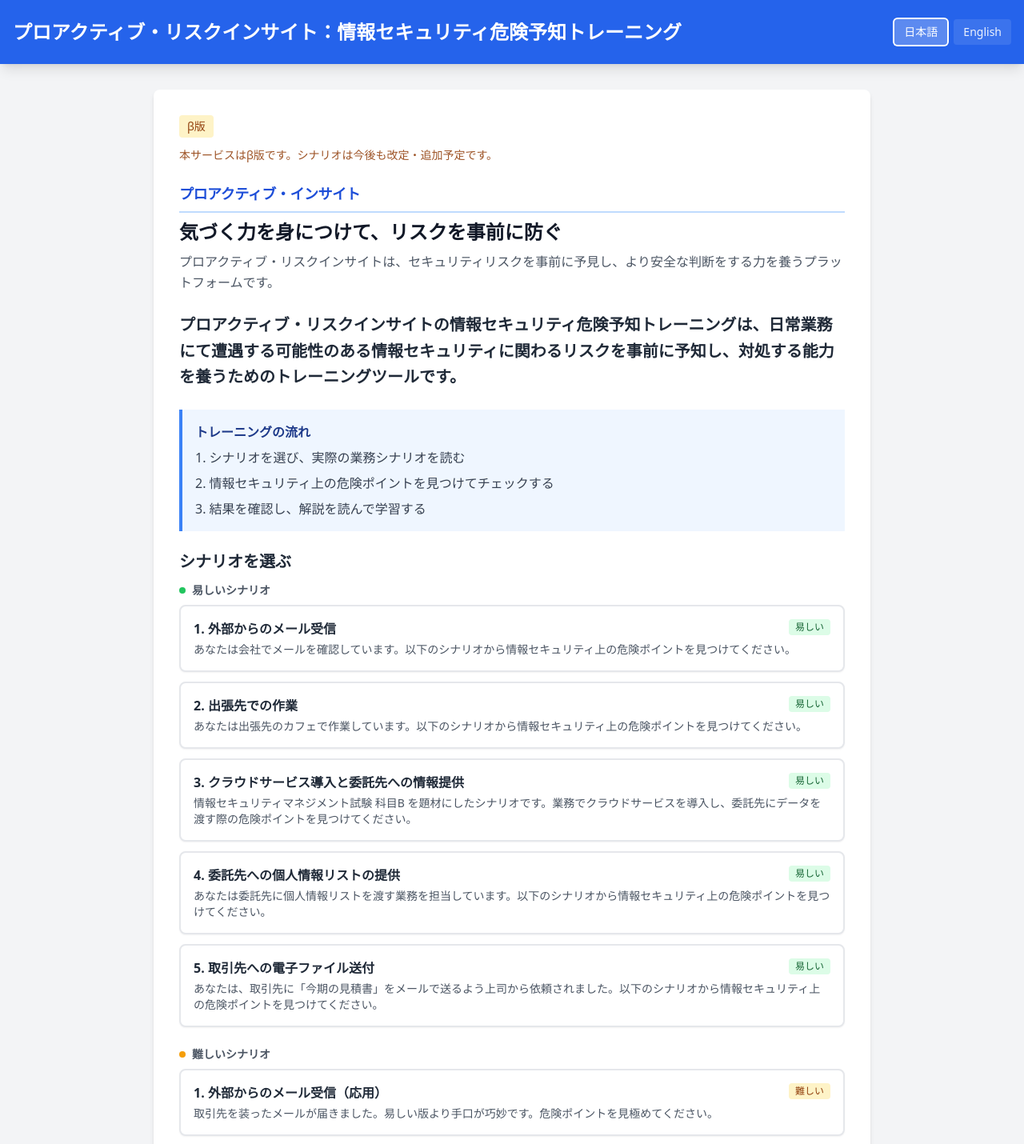
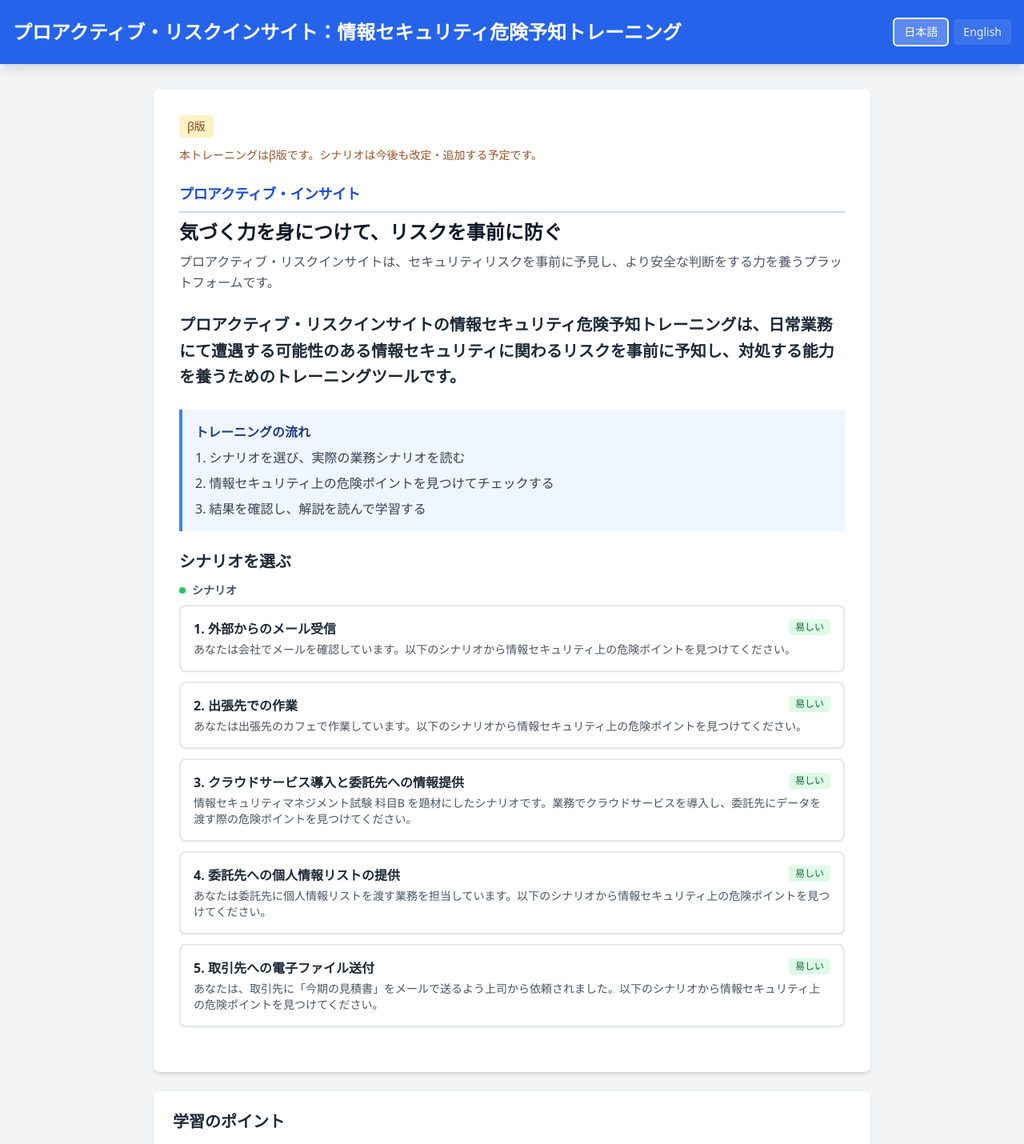
Before and after one commit to kt-hakama/PRI-InformationSecurity, a Next.js app: page / in a window 1280 px wide. Shown: the top 1430 px of the page at 80% size. Built offline with nearby package versions, Linux system fonts and the light colour scheme.

Commit message:
易しいシナリオのみ、応用編は一旦隠す

```diff
--- a/app/page.tsx
+++ b/app/page.tsx
@@ -2,7 +2,7 @@
 
 import AppLink from '@/components/AppLink';
 import { useLanguage } from '@/context/LanguageContext';
-import { getScenarios } from '@/data/scenarios';
+import { getScenarios, SHOW_HARD_SCENARIOS } from '@/data/scenarios';
 import type { Scenario } from '@/types';
 
 function ScenarioCard({
@@ -101,6 +101,7 @@ export default function Home() {
             </div>
           </div>
 
+          {SHOW_HARD_SCENARIOS && (
             <div>
               <h4 className="text-sm font-semibold text-gray-600 mb-2 flex items-center gap-2">
                 <span className="inline-block w-2 h-2 rounded-full bg-amber-500" aria-hidden />
@@ -118,6 +119,7 @@ export default function Home() {
                 ))}
               </div>
             </div>
+          )}
         </div>
       </div>
 
--- a/data/scenarios.ts
+++ b/data/scenarios.ts
@@ -656,6 +656,10 @@ export const sampleScenario005Hard: Scenario = {
   ]
 };
 
+// 応用シナリオ（難しいシナリオ）をトップページに表示するかどうか
+// true に変更すると応用シナリオが一覧に表示される
+export const SHOW_HARD_SCENARIOS = false;
+
 // 複数のシナリオを配列として管理（日本語）
 export const scenarios: Scenario[] = [
   sampleScenario,
--- a/lib/translations.ts
+++ b/lib/translations.ts
@@ -10,7 +10,7 @@ export const translations = {
     subCopy: 'プロアクティブ・リスクインサイトは、セキュリティリスクを事前に予見し、より安全な判断をする力を養うプラットフォームです。',
     welcome: 'ようこそ',
     betaLabel: 'β版',
-    betaNotice: '本サービスはβ版です。シナリオは今後も改定・追加予定です。',
+    betaNotice: '本トレーニングはβ版です。シナリオは今後も改定・追加する予定です。',
     welcomeDesc: 'プロアクティブ・リスクインサイトの情報セキュリティ危険予知トレーニングは、日常業務にて遭遇する可能性のある情報セキュリティに関わるリスクを事前に予知し、対処する能力を養うためのトレーニングツールです。',
     flowTitle: 'トレーニングの流れ',
     flow1: 'シナリオを選び、実際の業務シナリオを読む',
@@ -19,7 +19,7 @@ export const translations = {
     selectScenario: 'シナリオを選ぶ',
     difficultyEasy: '易しい',
     difficultyHard: '難しい',
-    scenariosEasy: '易しいシナリオ',
+    scenariosEasy: 'シナリオ',
     scenariosHard: '難しいシナリオ',
     learningPoints: '学習のポイント',
     learning1: '焦らず、冷静にシナリオを読みましょう',
@@ -62,7 +62,7 @@ export const translations = {
     subCopy: 'Proactive Risk Insight is a platform that trains your ability to foresee security risks and make safer decisions.',
     welcome: 'Welcome',
     betaLabel: 'Beta version',
-    betaNotice: 'This service is in beta. Scenarios will be revised and added over time.',
+    betaNotice: 'This training is in beta. Scenarios will be revised and added over time.',
     welcomeDesc: 'Risk Foresight Training (RFT) for Information Security is a training tool to help you anticipate and respond to information security risks you may encounter in your daily work.',
     flowTitle: 'How it works',
     flow1: 'Choose a scenario and read the situation',
@@ -71,7 +71,7 @@ export const translations = {
     selectScenario: 'Choose a scenario',
     difficultyEasy: 'Easy',
     difficultyHard: 'Challenge',
-    scenariosEasy: 'Easy scenarios',
+    scenariosEasy: 'Scenarios',
     scenariosHard: 'Challenge scenarios',
     learningPoints: 'Learning tips',
     learning1: 'Read the scenario calmly without rushing',
```
Lines whose indentation alone changed are shown as unchanged.
